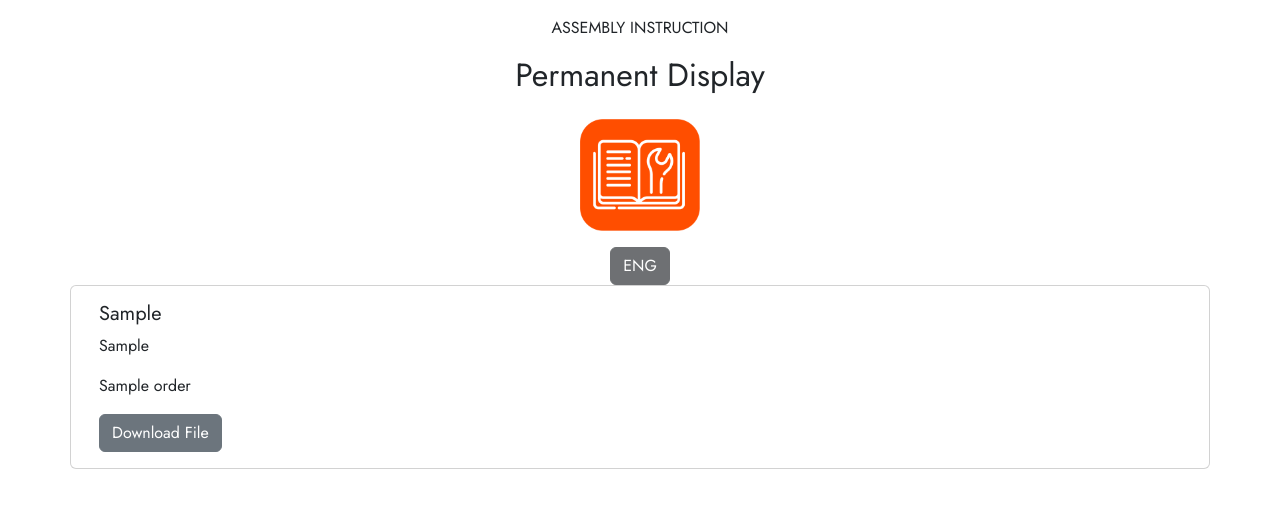
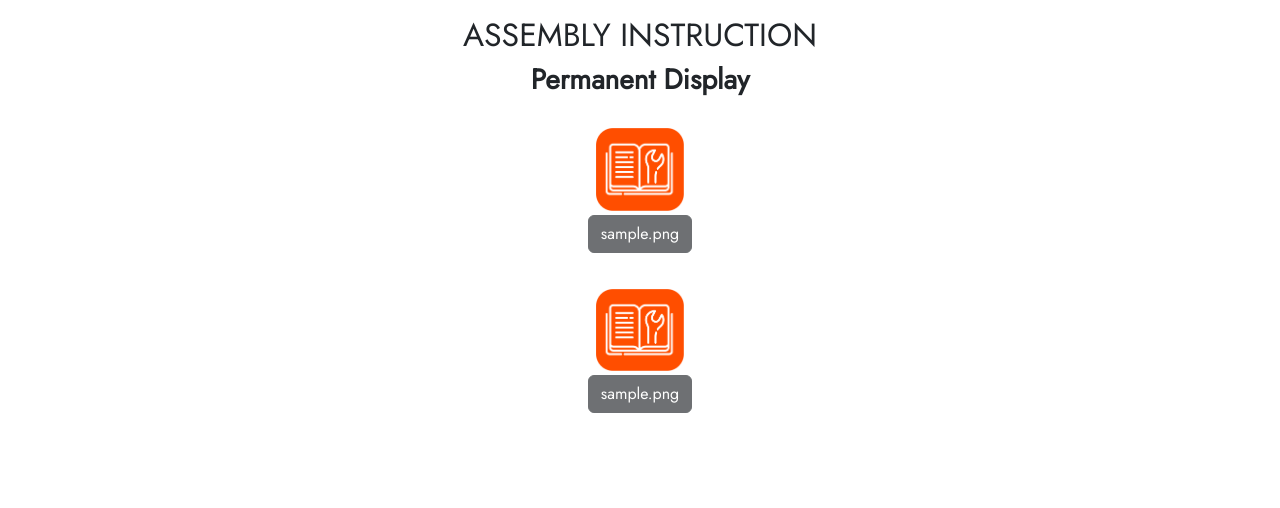
Before and after one commit to Klewiu/ManualsQR, a Django app: page /qr_code/00000000-0000-0000-0000-000000000001/ in a window 1280 px wide. Shown: the part 66-574 px from the top of the page. Run offline with Django 4.2, Linux system fonts and the light colour scheme; tables that the repository leaves empty hold one stand-in row (values such as "Sample post"); some libraries are stand-ins or nearby versions.

Commit message:
#31/01/23 Styling qr_code - cllient view#

```diff
--- a/src/qr/forms.py
+++ b/src/qr/forms.py
@@ -4,4 +4,4 @@ from .models import Order
 class OrderForm(forms.ModelForm):
     class Meta:
         model = Order
-        fields = ['orderTag','orderCompany','orderName','orderQuantity','file', 'file2', 'video']
+        fields = ['orderTag','orderCompany','orderName','orderQuantity','file','fileLanguage','file2','file2Language','video']
--- a/src/qr/models.py
+++ b/src/qr/models.py
@@ -19,8 +19,10 @@ class Order (models.Model):
     orderManual = models.BooleanField(default=False)
     orderVideo = models.BooleanField(default=False)
     orderStatus = models.CharField(max_length=20, choices=STATUS_CHOICES)
-    file = models.FileField(upload_to='media/', null=True, blank=True, verbose_name="Instrukcja PL", validators=[FileExtensionValidator(['pdf'])])
-    file2 = models.FileField(upload_to='media/', null=True, blank=True, verbose_name="Instrukcja ENG", validators=[FileExtensionValidator(['pdf'])])
+    file = models.FileField(upload_to='media/', null=True, blank=True, verbose_name="Instrukcja I", validators=[FileExtensionValidator(['pdf'])])
+    fileLanguage = models.CharField(max_length=20, verbose_name ='Język instrukcji I', null=True, blank=True)
+    file2 = models.FileField(upload_to='media/', null=True, blank=True, verbose_name="Instrukcja II", validators=[FileExtensionValidator(['pdf'])])
+    file2Language = models.CharField(max_length=20, verbose_name ='Język instrukcji II', null=True, blank=True)
     video = models.TextField(max_length=10000, verbose_name='Multimedia/Video Embed', blank=True, null=True)
     url = models.UUIDField(default=uuid.uuid4, editable=False)
 
--- a/src/qr/templates/qr/order_detail.html
+++ b/src/qr/templates/qr/order_detail.html
@@ -63,7 +63,8 @@
           </div>
           <div>
             {% if order.file %}
-            <p style="margin:0;" class="card-text"><b>Instrukcja #1</b></p>
+            <p style="margin:0;" class="card-text"><b>Instrukcja #1
+              {% if order.fileLanguage %} - {{order.fileLanguage }} {% endif %}</b></p>
             <p style="margin:0;"><i><small>{{order.file.name|cut:'media/' |slice:25 }}</small></i></p>
             <p style="margin:0;">{{ pages1|default:0 }} str =
                 <i class="bi bi-droplet-half" style="color:blue;"></i> {{water1|default:0}} L wody</p>
@@ -80,7 +81,8 @@
           </div>
           <div>
             {% if order.file2 %}
-              <p style="margin:0;" class="card-text"><b>Instrukcja #2 | </b></p>
+              <p style="margin:0;" class="card-text"><b>Instrukcja #2
+                {% if order.file2Language %} - {{order.file2Language }} {% endif %} </b></p>
               <p style="margin:0;"><i><small>{{order.file2.name|cut:'media/' |slice:25 }}</small></i></p>
               <p style="margin:0;">{{ pages2|default:0 }} str =
                   <i class="bi bi-droplet-half" style="color:blue;"></i> {{water2|default:0}} L wody</p>
--- a/src/qr/templates/qr/qr_code.html
+++ b/src/qr/templates/qr/qr_code.html
@@ -14,6 +14,8 @@
     {% bootstrap_javascript %}
 
     {% bootstrap_messages %}
+    {% comment %} Typeitjs {% endcomment %}
+    <script src="https://unpkg.com/typeit@8.7.1/dist/index.umd.js"></script>
 
     <title>AssembleQR</title>
 </head>
@@ -26,36 +28,41 @@
       </nav>
 
     <div class="container">
-        <div class="row">
-          <div class="col d-flex justify-content-center py-3">
-            ASSEMBLY INSTRUCTION
+        <div class="row text-center py-3">
+          <div class="col">
+            <h2>ASSEMBLY INSTRUCTION</h2>
+            <h3 class="pb-3"><b>Permanent Display</b></h3>
+            {% if order.file %}
+              <div class="p-2">
+                <a href="{{ order.file.url }}" download="{{ order.file.name }}" class="no-style">
+                  <img src="{% static 'Manual_logo.png' %}" class="manualLogo align-text-center px-3">
+                </a>
+                {% if order.fileLanguage %}
+                  <p class="p-1"><button type="button" class="btn btn-dark" disabled>{{order.fileLanguage}}</button></p>
+                {% endif %}
+              </div>
+            {% endif %}
+
+            {% if order.file2 %}
+              <div class="p-2">
+                <a href="{{ order.file2.url }}" download="{{ order.file2.name }}" class="no-style">
+                  <img src="{% static 'Manual_logo.png' %}" class="manualLogo align-text-center px-3">
+                </a>
+                {% if order.file2Language %}
+                  <p class="p-1"><button type="button" class="btn btn-dark" disabled>{{order.file2Language}}</button></p>
+                {% endif %}
+              </div>
+            {% endif %}
+
+            {% if not order.file and not order.file2 %}
+            <p class="multipleStrings"></p>
+            <script type="text/javascript" src="{% static 'textPrinterClient.js' %}"></script>
+            {% endif %}
+
+
+
           </div>
         </div>
-        <div class="row">
-            <div class="col d-flex justify-content-center fw-bold">
-              <h2>Permanent Display</h2>
-            </div>
-        </div>
-        <div class="row">
-            <div class="col d-flex justify-content-center p-3">
-                <img src="{% static 'Manual_logo.png' %}" class="manualLogo align-text-center">
-            </div>
-            <div class="d-flex justify-content-center" >
-                <button type="button" class="btn btn-dark" disabled>ENG</button>
-
-            <div>
-        </div>
     </div>
-    <div class="card">
-        <div class="card-body">
-          <h5 class="card-title">{{ order.orderTag }}</h5>
-          <p class="card-text">{{ order.orderCompany }}</p>
-          <p class="card-text">{{ order.orderName }}</p>
-          {% if order.file%}
-            <a href="{{ order.file.url }}" download="{{ order.file.name }}" class="btn btn-secondary">Download File</a>
-          {% endif %}
-        </div>
-      </div>
-
 </body>
 </html>
--- a/src/static/style.css
+++ b/src/static/style.css
@@ -18,21 +18,27 @@ html *
 .manualLogo {
     width:120px;
 }
-
 .qr{
     width:180px;
     border: solid 2px #A9A9A9;
     box-shadow: 0 4px 8px 0 rgba(0, 0, 0, 0.2), 0 6px 20px 0 rgba(0, 0, 0, 0.19);
     border-radius: 10px;
-
 }
-
 
 thead {
     border-bottom-width: 2px;
 }
 
+a {
+    color: #f26021;
+    text-decoration: none;
+}
 
+a:hover {
+    color:#f26021;
+    text-decoration:none;
+    cursor:pointer;
+}
 
 @media screen and (max-width: 580px) {
     .hide_in_mobile {
@@ -53,7 +59,16 @@ iframe {
 .no-style {
     color: inherit;
     text-decoration: none;
+    font-size:x-large;
 }
+
+@media (max-width:800px) {
+    .no-style {
+        color: inherit;
+        text-decoration: none;
+        font-size: smaller;
+    }
+
 
 .no-style:hover {
     color: inherit;
--- a/src/templates/base.html
+++ b/src/templates/base.html
@@ -19,6 +19,9 @@
 
     <script src="https://unpkg.com/htmx.org@1.8.5"></script>
 
+    {% comment %} Typeitjs {% endcomment %}
+    <script src="https://unpkg.com/typeit@8.7.1/dist/index.umd.js"></script>
+
     <title>AssembleQR</title>
 </head>
 <body>
```
Also changed, not shown: src/qr/templates/qr/home.html (+7 -6 lines), src/qr/templates/qr/search_form.html (+9 -5 lines), src/static/textPrinter.js (deleted, +0 -11 lines), src/static/textPrinterClient.js (added, +10 -0 lines), src/static/textPrinterHome.js (added, +8 -0 lines), readme.txt, src/qr/migrations/0015_order_file2language_order_filelanguage_and_more.py (added).
